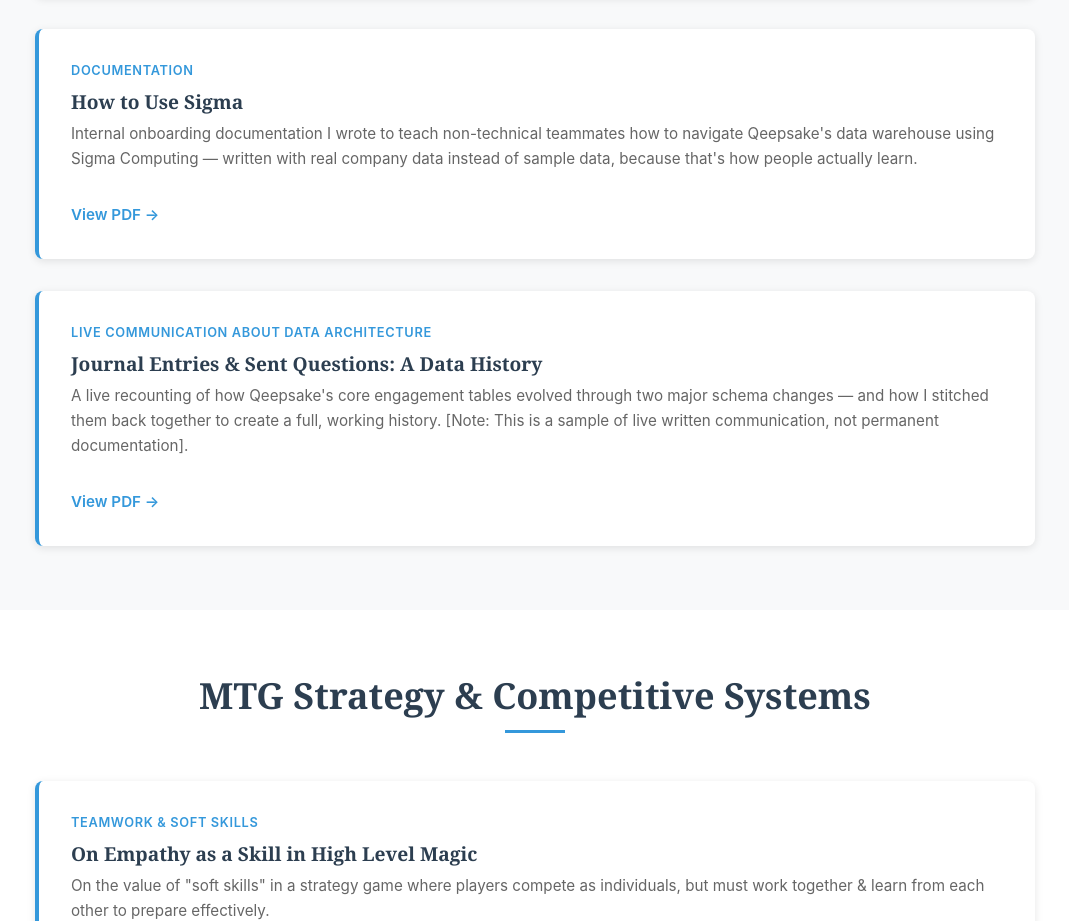
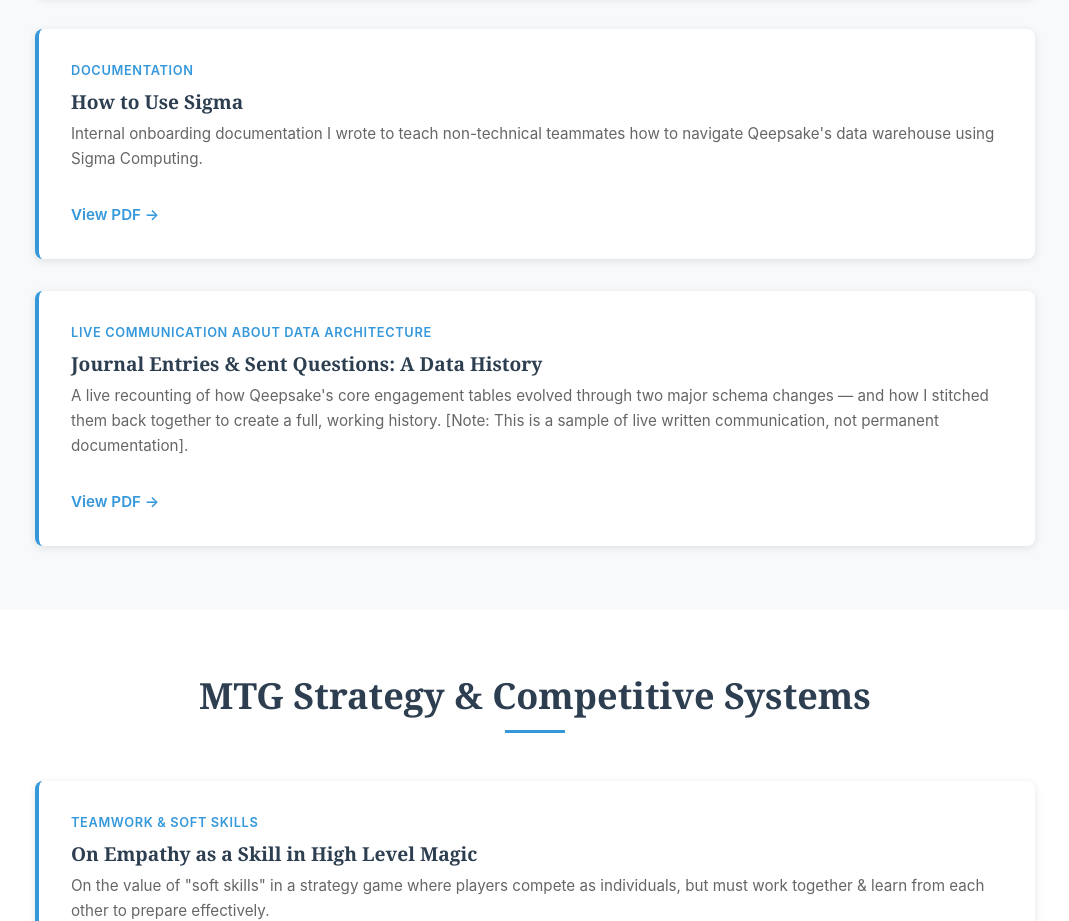
Before and after one commit to ryanhcondon/personal-site, a plain HTML site: page portfolio.html in a window 1280 px wide. Shown: the part 1070-1991 px from the top of the page, without its empty margins (105-1174 px from the left). Drawn offline with Linux system fonts and the light colour scheme.

Commit message:
Trim How to Use Sigma description

```diff
--- a/portfolio.html
+++ b/portfolio.html
@@ -63,7 +63,7 @@
                             <div class="portfolio-card-body">
                                 <p class="portfolio-tag">Documentation</p>
                                 <h3 class="portfolio-card-title">How to Use Sigma</h3>
-                                <p class="portfolio-card-desc">Internal onboarding documentation I wrote to teach non-technical teammates how to navigate Qeepsake's data warehouse using Sigma Computing — written with real company data instead of sample data, because that's how people actually learn.</p>
+                                <p class="portfolio-card-desc">Internal onboarding documentation I wrote to teach non-technical teammates how to navigate Qeepsake's data warehouse using Sigma Computing.</p>
                             </div>
                             <a href="content/how-to-use-sigma.pdf" class="portfolio-link" target="_blank" rel="noopener noreferrer">View PDF →</a>
                         </div>
```
